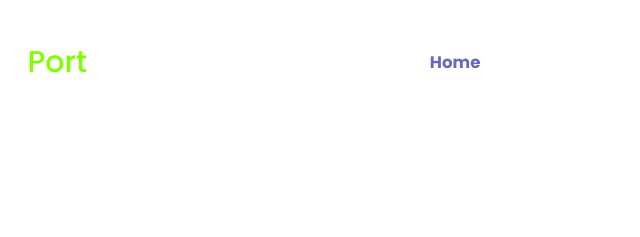
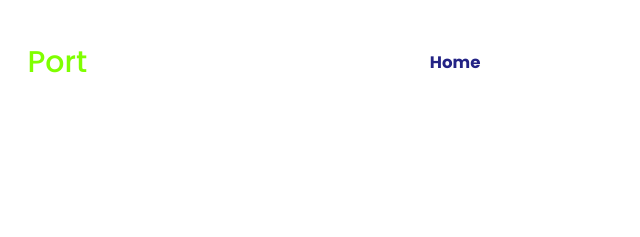
Before and after one commit to tannumansari/My_Portfolio, a plain HTML site: page index.html in a window 1280 px wide. In both pictures the pointer is over the link "Home". Shown: the top 237 px of the page, 75-715 px from the left. Drawn offline with Linux system fonts and the light colour scheme.

Commit message:
Update style.css

```diff
--- a/style.css
+++ b/style.css
@@ -46,7 +46,7 @@ nav ul li a{
     text-transform: capitalize;
 }
 nav ul li a:hover{
-    color: rgb(104, 104, 194);
+    color: rgb(35, 35, 133);
     font-size: 1.04rem;
     transition: .4s;
 }
```
